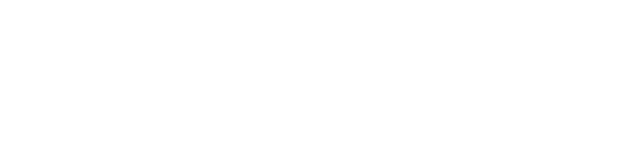
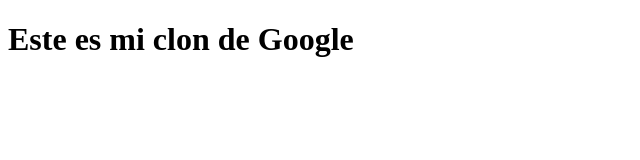
Before and after one commit to aszaga/Prueba, a plain HTML site: page index.html in a window 1280 px wide. Shown: the whole page, without its empty margins (0-640 px from the left). Drawn offline with Linux system fonts and the light colour scheme.

Commit message:
Definiendo la estrcutura inicial de mi proyecto

```diff
--- a/index.html
+++ b/index.html
@@ -6,6 +6,6 @@
     <title>Clone Google</title>
 </head>
 <body>
-
+    <h1> Este es mi clon de Google </h1>
 </body>
 </html>
```
Also changed, not shown: css/main.css (added).
